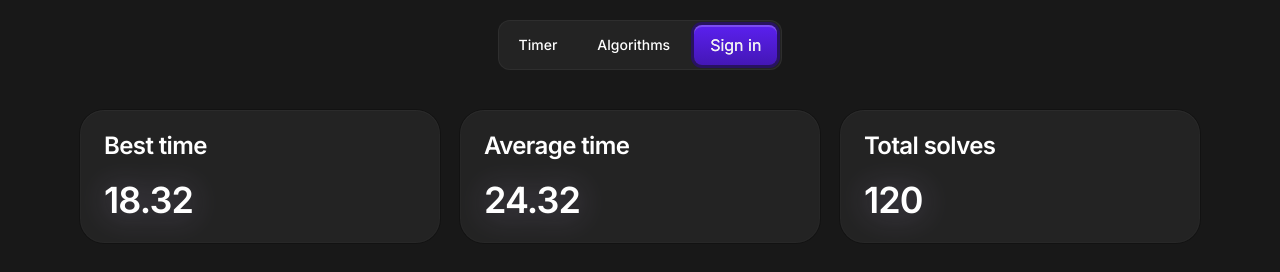
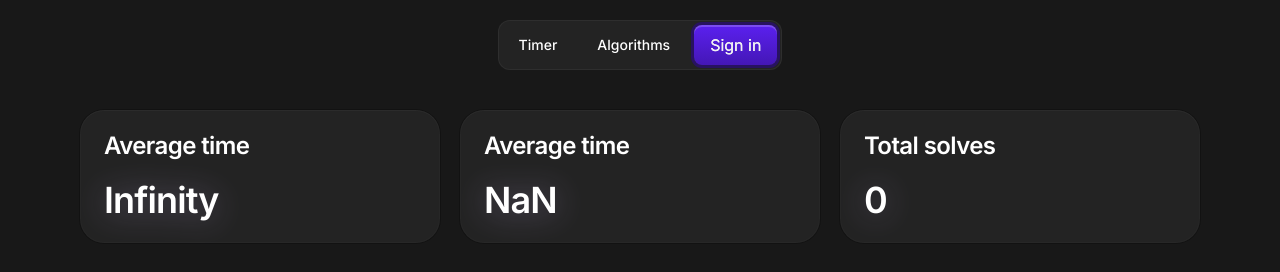
Before and after one commit to EmmanuelBayona/cube-algorithms-nextjs, a Next.js app: page /dash/timer in a window 1280 px wide. Shown: the top 272 px of the page. Built offline with nearby package versions, Linux system fonts and the light colour scheme; no server answers.

Commit message:
show timer stats

```diff
--- a/app/dash/timer/page.tsx
+++ b/app/dash/timer/page.tsx
@@ -1,41 +1,35 @@
 import { MaxWidthWrapper } from "@/components/max-width-wrapper";
+import { AverageTimes } from "@/components/timer/average-times";
+import { BestTime } from "@/components/timer/best-time";
 import { Scramble } from "@/components/timer/scramble";
 import { TimerClock } from "@/components/timer/timer-clock";
 import { Times } from "@/components/timer/times";
-import { Card, CardContent, CardHeader, CardTitle } from "@/components/ui/card";
+import { TotalSolves } from "@/components/timer/total-solves";
 
-const CARDS_DATA = [
-    { title: 'Best time', value: '18.32' },
-    { title: 'Average time', value: '24.32' },
-    { title: 'Total solves', value: '120' },
-]
 
-export default function Timer({ searchParams }: { searchParams: { [key: string]: string[] | undefined } }) {
+export default function Timer({ searchParams }: { searchParams: { [key: string]: string | string[] | undefined } }) {
+
+    const times = Array.isArray(searchParams.times)
+        ? searchParams.times
+        : searchParams.times
+            ? [searchParams.times]
+            : []
+
 
     return (
         <MaxWidthWrapper className="flex flex-col gap-10 pt-10">
 
             <section className="grid grid-cols-1 lg:grid-cols-3 gap-5 mb-5">
-                {
-                    CARDS_DATA.map((item, index) => (
-                        <Card key={index}>
-                            <CardHeader>
-                                <CardTitle>{item.title}</CardTitle>
-                            </CardHeader>
-
-                            <CardContent>
-                                <span className="text-4xl font-semibold leading-none tracking-tight drop-shadow-text">{item.value}</span>
-                            </CardContent>
-                        </Card>
-                    ))
-                }
+                <BestTime times={times} />
+                <AverageTimes times={times} />
+                <TotalSolves times={times} />
             </section>
 
             <Scramble />
             <TimerClock />
 
             <section className="flex justify-center mt-5">
-                <Times times={searchParams.times} />
+                <Times times={times} />
             </section>
 
         </MaxWidthWrapper>
--- /dev/null
+++ b/components/timer/average-times.tsx
@@ -0,0 +1,20 @@
+import { Card, CardContent, CardHeader, CardTitle } from "../ui/card"
+
+export const AverageTimes = ({ times }: { times: string[] }) => {
+
+    const average = times.reduce((acc, time) => acc + Number(time), 0) / times.length;
+
+    return (
+        <Card>
+            <CardHeader>
+                <CardTitle>Average time</CardTitle>
+            </CardHeader>
+            <CardContent>
+                <span className="text-4xl font-semibold leading-none tracking-tight drop-shadow-text">
+                    {average.toFixed(2)}
+                </span>
+            </CardContent>
+        </Card>
+    )
+
+}
--- /dev/null
+++ b/components/timer/best-time.tsx
@@ -0,0 +1,20 @@
+import { Card, CardContent, CardHeader, CardTitle } from "../ui/card"
+
+export const BestTime = ({ times }: { times: string[] }) => {
+
+    const best = Math.min(...times.map(time => Number(time)));
+
+    return (
+        <Card>
+            <CardHeader>
+                <CardTitle>Average time</CardTitle>
+            </CardHeader>
+            <CardContent>
+                <span className="text-4xl font-semibold leading-none tracking-tight drop-shadow-text">
+                    {best}
+                </span>
+            </CardContent>
+        </Card>
+    )
+
+}
--- a/components/timer/times.tsx
+++ b/components/timer/times.tsx
@@ -1,10 +1,10 @@
 import { Card, CardContent, CardHeader, CardTitle } from "../ui/card"
 import { ScrollArea, ScrollBar } from "../ui/scroll-area"
 
-export const Times = ({ times }: { times: string[] | undefined }) => {
+export const Times = ({ times }: { times: string[] }) => {
 
     // reverse the list of times to show the most recent times first
-    const reversedTimes = times?.slice().reverse();
+    const reversedTimes = times?.slice()?.reverse();
 
     return (
         <Card className="w-80">
--- /dev/null
+++ b/components/timer/total-solves.tsx
@@ -0,0 +1,18 @@
+import { Card, CardContent, CardHeader, CardTitle } from "../ui/card"
+
+export const TotalSolves = ({ times }: { times: string[] }) => {
+
+    return (
+        <Card>
+            <CardHeader>
+                <CardTitle>Total solves</CardTitle>
+            </CardHeader>
+            <CardContent>
+                <span className="text-4xl font-semibold leading-none tracking-tight drop-shadow-text">
+                    {times.length}
+                </span>
+            </CardContent>
+        </Card>
+    )
+
+}
```
